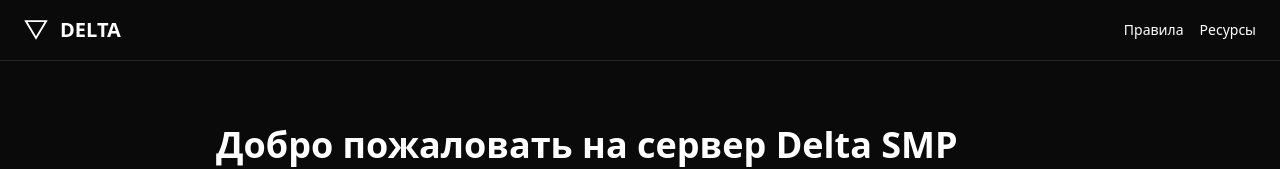
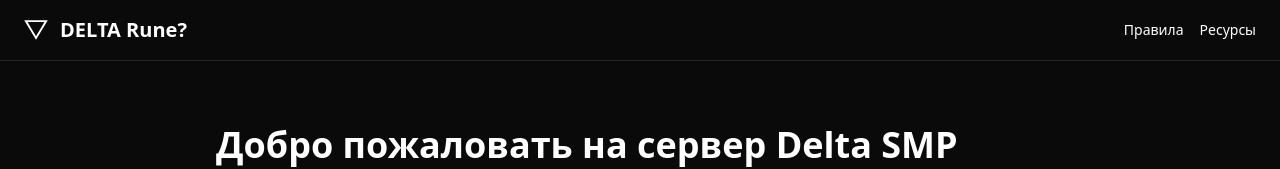
Before and after one commit to meow-meow-launcher/Delta, a Nuxt app: page / in a window 1280 px wide. Shown: the top 169 px of the page. Built offline with nearby package versions, Linux system fonts and the light colour scheme.

Commit message:
Update app.vue

```diff
--- a/app.vue
+++ b/app.vue
@@ -6,7 +6,7 @@
         <svg width="24" height="20" viewBox="0 0 39 33" fill="none" xmlns="http://www.w3.org/2000/svg" class="h-6 w-6">
           <path d="M19.5 2H3L19.5 29.5L36 2H19.5Z" stroke="white" stroke-width="3"/>
         </svg>
-        <span>DELTA</span>
+        <span>DELTA  Rune?</span>
       </NuxtLink>
       <nav class="space-x-4 text-sm">
         <NuxtLink to="/rules" class="hover:text-blue-400 transition">Правила</NuxtLink>
```
